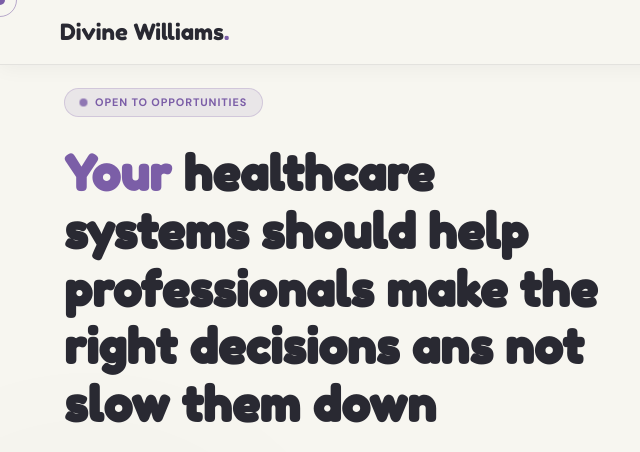
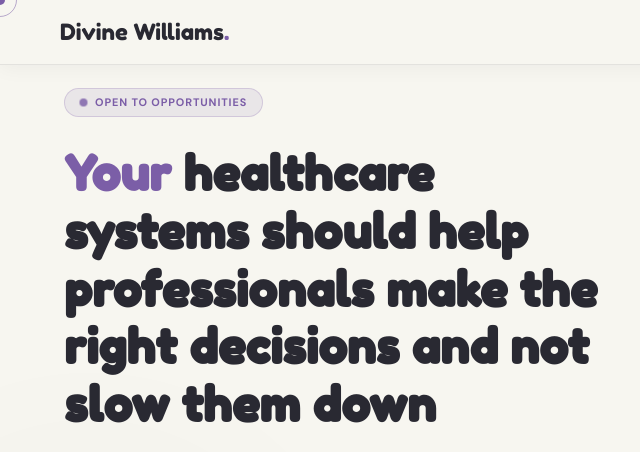
Before and after one commit to Williams-Divine/Williams_Divine, a plain HTML site: page index.html in a window 1280 px wide. Shown: the top 452 px of the page, 0-640 px from the left. Drawn offline with Linux system fonts and the light colour scheme.

Commit message:
typo error

```diff
--- a/index.html
+++ b/index.html
@@ -77,7 +77,7 @@
         <div class="h-left">
           <div class="h-badge"><span class="bdot"></span> Open to opportunities  </div>
           <h1 class="h-name"> <span class=" h-acc">Your</span> healthcare systems should
-            help professionals make the right decisions ans not slow them down</h1>
+            help professionals make the right decisions and not slow them down</h1>
 
           <p class="h-desc">I help <strong>healthcare </strong>and <strong>safety-critical</strong> product teams design systems that reduce errors, simplify complex
             workflows, and help professionals make fast, accurate decisions when every second matters.
```
